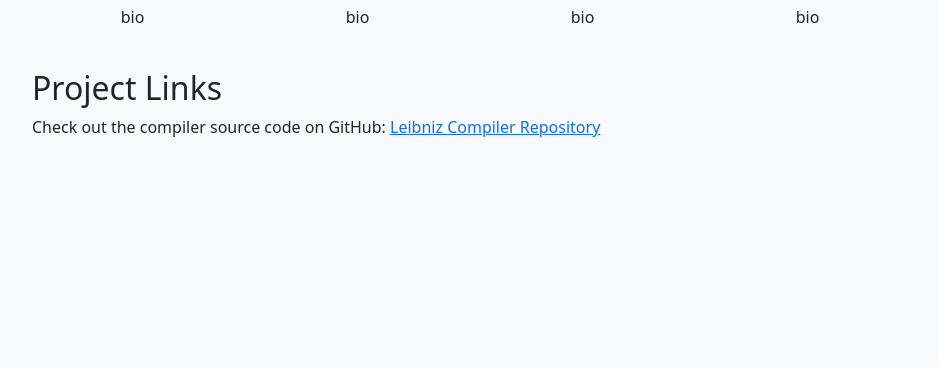
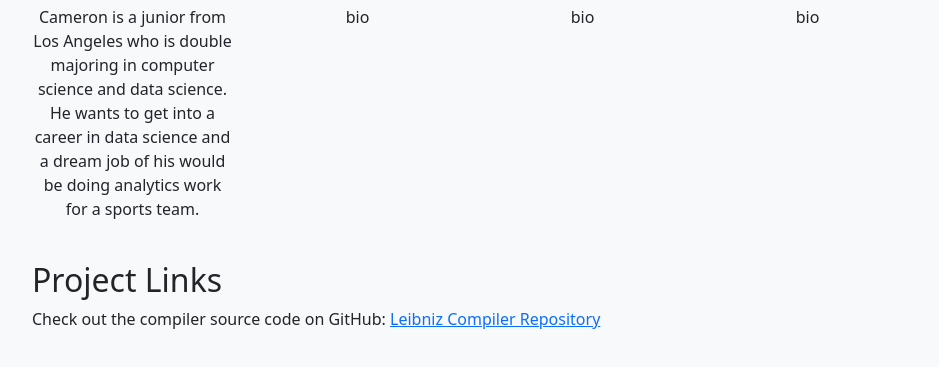
Before and after one commit to lilscolari/leibniz, a website: page docs/index.html in a window 1280 px wide. Shown: the part 930-1297 px from the top of the page, without its empty margins (170-1109 px from the left). Before the commit the page ends 1125 px from the top, so only its background shows below. Drawn offline with nearby package versions, Linux system fonts and the light colour scheme.

Commit message:
Update index.html

```diff
--- a/docs/index.html
+++ b/docs/index.html
@@ -63,7 +63,7 @@
                 <div class="col-md-3 text-center">
                     <img src="images/cameron.jpg" alt="Cameron" class="bio-img">
                     <h5>Cameron</h5>
-                    <p>bio</p>
+                    <p>Cameron is a junior from Los Angeles who is double majoring in computer science and data science. He wants to get into a career in data science and a dream job of his would be doing analytics work for a sports team.</p>
                 </div>
                 <div class="col-md-3 text-center">
                     <img src="images/atul.jpg" alt="Atul" class="bio-img">
```
